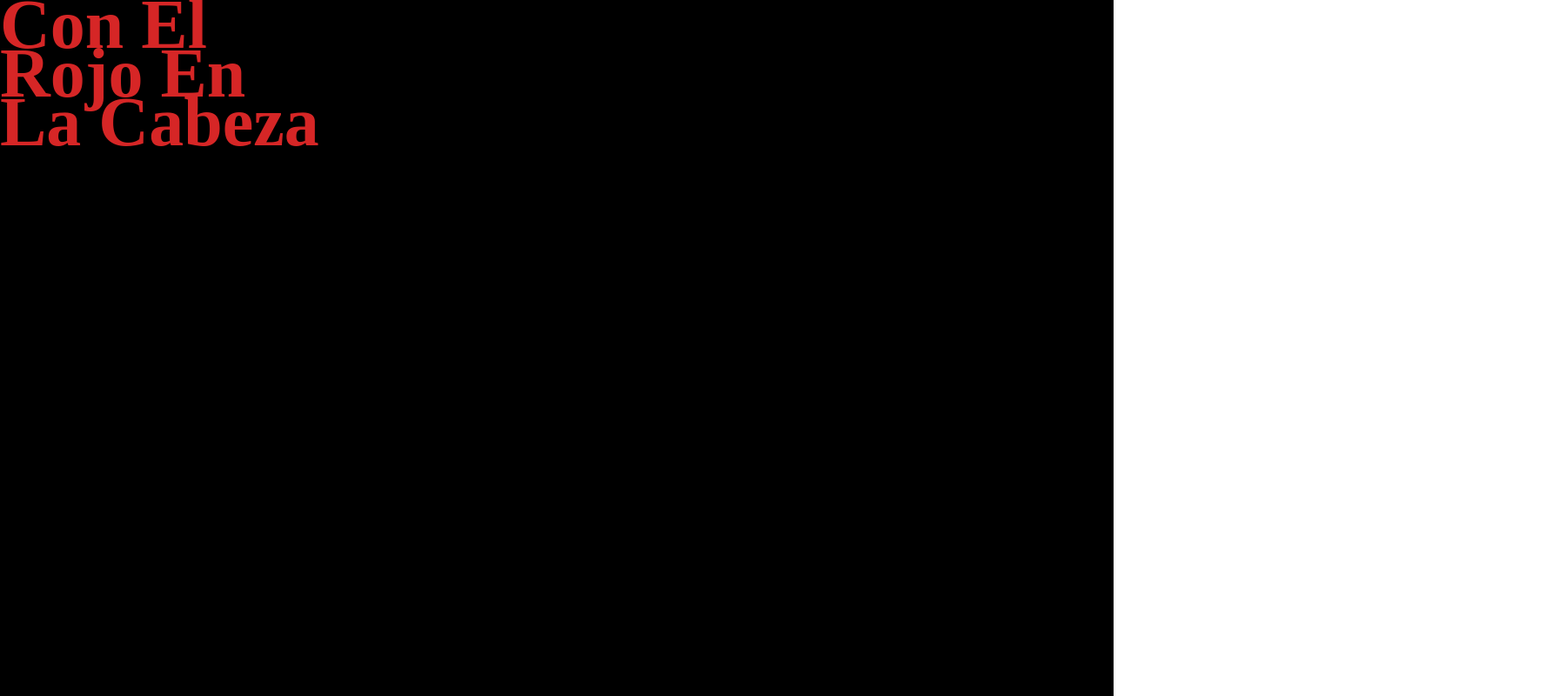
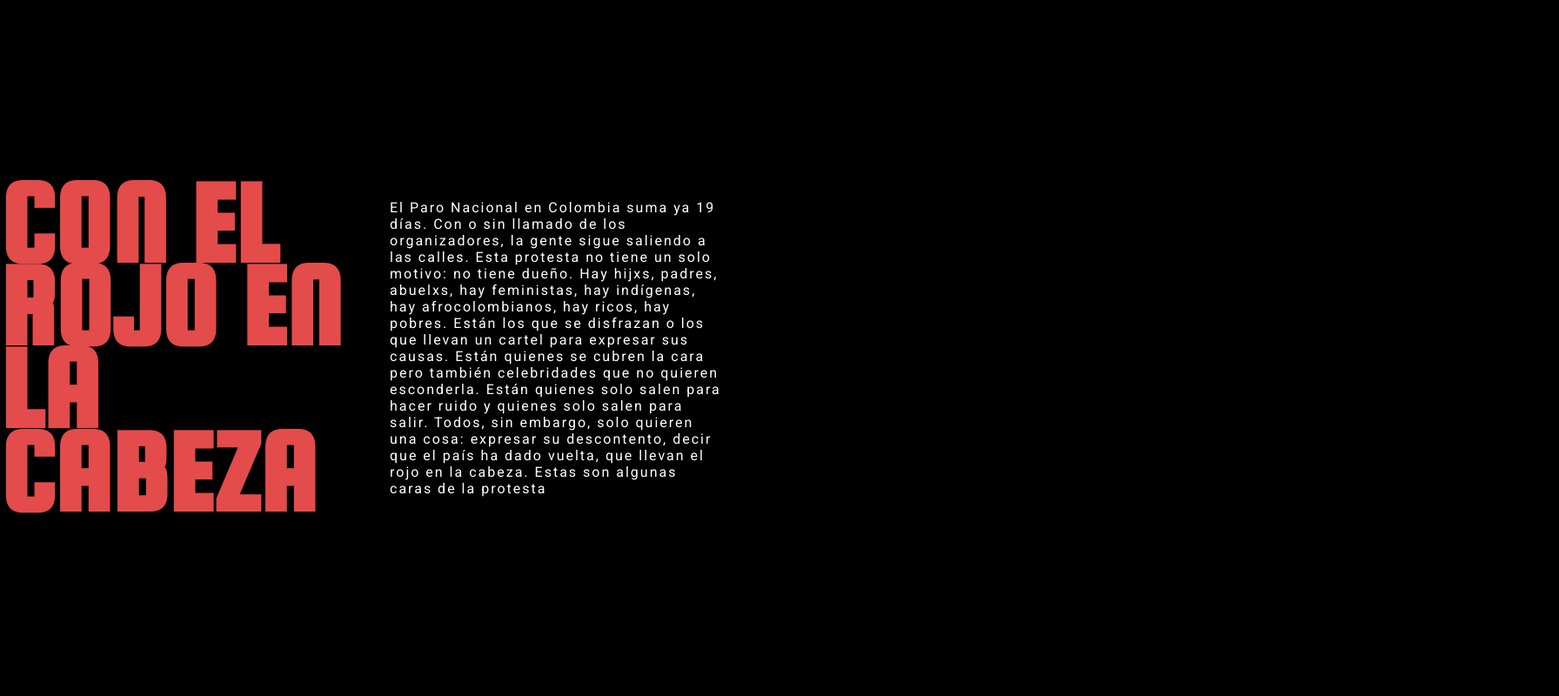
Before and after one commit to 1cgonza/con-el-rojo-en-la-cabeza, a website built with webpack: page src/index.html in a window 1280 px wide. Shown: the whole page at 87% size, 1792 px wide, since content can reach past the window. Built offline with nearby package versions, Linux system fonts and the light colour scheme; no server answers; what dddrawings would draw is missing.

Commit message:
v1 title description

```diff
--- a/src/index.html
+++ b/src/index.html
@@ -11,7 +11,7 @@
     <link rel="mask-icon" href="/safari-pinned-tab.svg" color="#f21010" />
     <meta name="msapplication-TileColor" content="#e6552b" />
     <meta name="theme-color" content="#ffffff" />
-    <link href="https://fonts.googleapis.com/css?family=Squada+One&display=swap" rel="stylesheet" />
+    <link href="https://fonts.googleapis.com/css?family=Roboto|Squada+One&display=swap" rel="stylesheet" />
     <title>Con el Rojo en la Cabeza</title>
   </head>
   <body>
--- a/src/index.js
+++ b/src/index.js
@@ -58,8 +58,8 @@ init(1);
 
 main.addEventListener('wheel', ev => {
   ev.preventDefault();
-  const delta = Math.sign(event.deltaY);
-  scrolledLeft += delta * 120;
+  const delta = Math.sign(ev.deltaY);
+  scrolledLeft += delta * 20;
 
   if (scrolledLeft < 0) {
     scrolledLeft = 0;
--- a/src/scss/styles.scss
+++ b/src/scss/styles.scss
@@ -1,90 +1,12 @@
-// // html {
-//   //   box-sizing: border-box;
-//   //   height: 100%;
-//   // }
+html {
+  box-sizing: border-box;
+}
 
-//   // *,
-//   // *:before,
-//   // *:after {
-//   //   box-sizing: inherit;
-//   // }
-
-//   // html,
-//   // body {
-//   //   margin: 0;
-//   //   padding: 0;
-//   // }
-
-//   // body {
-//   //   // width: 100vw;
-//   //   // height: 100vh;
-//   //   background-color: black;
-//   // }
-
-// // #main {
-// //   position: absolute;
-// //   display: block;
-// //   top: 0;
-// //   left: 0;
-// //   width: 100vh;
-// //   // max-height: $finalWidth;
-// //   margin: 0;
-// //   // padding-top: $scrollBarHeight;
-// //   background: #abc;
-// //   overflow-y: auto;
-// //   overflow-x: hidden;
-// //   transform: rotate(-90deg) translateY(-50vh);
-// //   transform-origin: right top;
-
-// //   &>div {
-// //     display: block;
-// //     transform: rotate(90deg);
-// //     transform-origin: right top;
-
-// //     img {
-// //       height: 100vh;
-// //       width: auto;
-// //     }
-// //   }
-// // }
-
-// #main {
-//   // position: absolute;
-//   // display: block;
-//   // margin: 0;
-//   height: 100vh;
-//   width: 0;
-//   // overflow-x: auto;
-
-//   // transform: rotate(-90deg) translateY(-100px);
-//   // transform-origin: right top;
-//   // padding-top: 90vh;
-// }
-
-// .img {
-//   width: auto;
-//   height: 100vh;
-//   display: inline-block;
-//   font-size: 0;
-
-//   img {
-//     // position: absolute;
-//     top: 0;
-//     left: 0;
-//     opacity: 1;
-//     transition: all 5s;
-//     filter: contrast(100%) hue-rotate(0deg);
-//     // contrast(249%) hue-rotate(333deg);
-//     width: auto;
-//     height: 100vh;
-//     font-size: 0;
-
-//     &.loaded {
-//       opacity: 1;
-//       // filter: contrast(249%) hue-rotate(-33deg);
-//     }
-//   }
-// }
+*,
+*:before,
+*:after {
+  box-sizing: inherit;
+}
 
 html,
 body {
@@ -94,6 +16,7 @@ body {
 
 body {
   margin: 0;
+  font-family: 'Roboto', sans-serif;
 }
 
 header {
@@ -104,18 +27,33 @@ header {
   z-index: 999;
 
   h1 {
-
-    color: #d62626;
-    font-size: 5em;
-    width: 30%;
+    font-family: 'Squada One', cursive;
+    font-size: 8.5em;
+    width: 35%;
     line-height: 0.7;
     margin: 0;
     padding: 0;
+    text-transform: uppercase;
+    transform: translateY(-50%);
+    position: absolute;
+    top: 50%;
+    color: #e44b4b;
+  }
+
+  #descripcion {
+    position: absolute;
+    width: 30%;
+    top: 50%;
+    transform: translateY(-50%);
+    left: 35%;
+    color: white;
+    letter-spacing: 2px;
   }
 }
 
 main {
   height: 100vh;
+  padding: 0 70%;
   overflow-x: scroll;
   overflow-y: hidden;
   white-space: nowrap;
```
